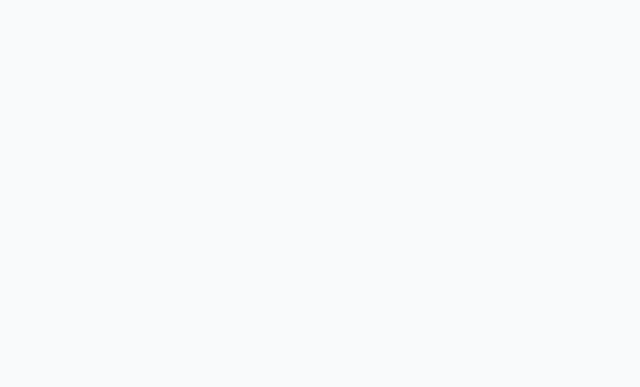
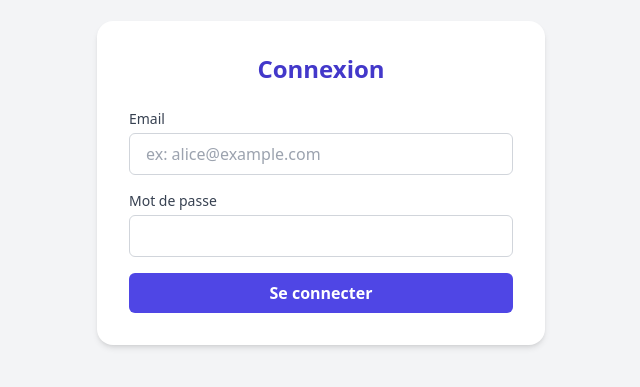
Before and after one commit to ThysmaJS/Roomies, a Vue app in the folder frontend/: page /login in a window 1280 px wide. Before the commit this address had no page. Shown: the part 217-604 px from the top of the page, without its empty margins (319-959 px from the left). Built offline with nearby package versions, Linux system fonts and the light colour scheme; the HTML template or start-up script is replaced by a standard one.

Commit message:
login front

```diff
--- a/frontend/src/router/index.ts
+++ b/frontend/src/router/index.ts
@@ -1,5 +1,6 @@
 import { createRouter, createWebHistory } from 'vue-router'
 import Register from '../views/Register.vue'
+import Login from '@/views/Login.vue'
 
 const router = createRouter({
   history: createWebHistory(import.meta.env.BASE_URL),
@@ -9,6 +10,11 @@ const router = createRouter({
       name: 'Register',
       component: Register,
     },
+    {
+      path: '/login',
+      name: 'Login',
+      component: Login,
+    }
   ],
 })
 
--- /dev/null
+++ b/frontend/src/views/Login.vue
@@ -0,0 +1,83 @@
+<template>
+    <div class="min-h-screen flex items-center justify-center bg-gray-100 px-4">
+      <div class="w-full max-w-md p-8 bg-white rounded-2xl shadow-md">
+        <h1 class="text-2xl font-bold mb-6 text-center text-indigo-700">Connexion</h1>
+
+        <form @submit.prevent="handleLogin" class="space-y-4">
+          <div>
+            <label for="email" class="block text-sm font-medium text-gray-700">Email</label>
+            <input
+              id="email"
+              type="email"
+              v-model="form.email"
+              required
+              placeholder="ex: alice@example.com"
+              class="mt-1 block w-full px-4 py-2 border border-gray-300 rounded-md focus:ring-indigo-500 focus:border-indigo-500"
+            />
+          </div>
+
+          <div>
+            <label for="password" class="block text-sm font-medium text-gray-700">Mot de passe</label>
+            <input
+              id="password"
+              type="password"
+              v-model="form.password"
+              required
+              minlength="6"
+              class="mt-1 block w-full px-4 py-2 border border-gray-300 rounded-md focus:ring-indigo-500 focus:border-indigo-500"
+            />
+          </div>
+
+          <button
+            type="submit"
+            :disabled="loading"
+            class="w-full py-2 px-4 bg-indigo-600 text-white font-semibold rounded-md hover:bg-indigo-700 disabled:opacity-50"
+          >
+            {{ loading ? 'Connexion...' : 'Se connecter' }}
+          </button>
+
+          <p v-if="error" class="text-sm text-red-600 text-center mt-2">{{ error }}</p>
+        </form>
+      </div>
+    </div>
+  </template>
+
+  <script setup>
+  import { ref } from 'vue'
+  import axios from 'axios'
+  import { useRouter } from 'vue-router'
+
+  const router = useRouter()
+
+  const form = ref({
+    email: '',
+    password: ''
+  })
+
+  const loading = ref(false)
+  const error = ref('')
+
+  const handleLogin = async () => {
+    loading.value = true
+    error.value = ''
+
+    try {
+      const response = await axios.post('/api/login', {
+        email: form.value.email,
+        password: form.value.password
+      })
+
+      const token = response.data.token
+
+      // Stocke le token en localStorage
+      localStorage.setItem('jwt_token', token)
+
+      // Redirige vers la page d'accueil (ou autre)
+      router.push('/')
+    } catch (err) {
+      error.value = 'Email ou mot de passe invalide.'
+    } finally {
+      loading.value = false
+    }
+  }
+  </script>
```
